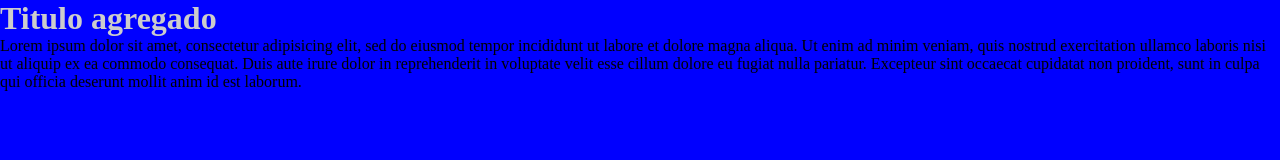
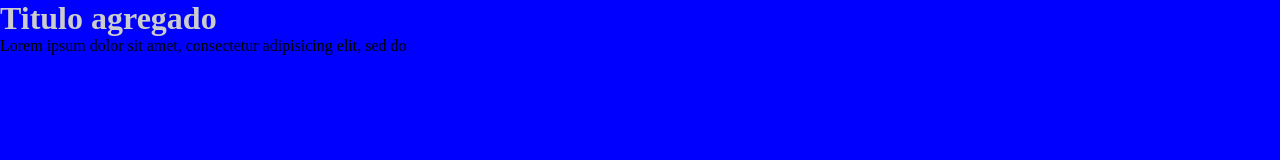
Before and after one commit to AlbanoR10/CursoGit, a plain HTML site: page index.html in a window 1280 px wide. Drawn offline with Linux system fonts and the light colour scheme.

Commit message:
Update index.html

```diff
--- a/index.html
+++ b/index.html
@@ -7,12 +7,7 @@
 <body>
 	<h1>Titulo agregado</h1>
 	<p>
-		Lorem ipsum dolor sit amet, consectetur adipisicing elit, sed do eiusmod
-		tempor incididunt ut labore et dolore magna aliqua. Ut enim ad minim veniam,
-		quis nostrud exercitation ullamco laboris nisi ut aliquip ex ea commodo
-		consequat. Duis aute irure dolor in reprehenderit in voluptate velit esse
-		cillum dolore eu fugiat nulla pariatur. Excepteur sint occaecat cupidatat non
-		proident, sunt in culpa qui officia deserunt mollit anim id est laborum.
+		Lorem ipsum dolor sit amet, consectetur adipisicing elit, sed do
 	</p>
 </body>
 </html>
```
